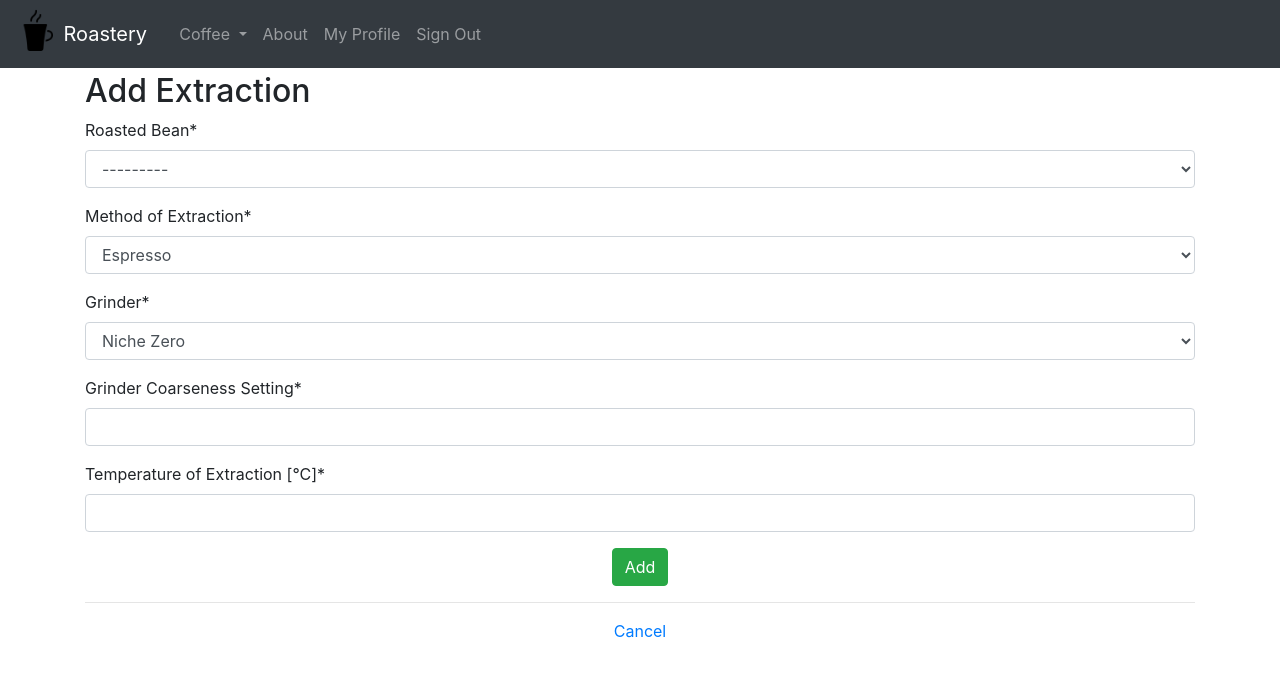
After one commit to kylehorton33/roastery, a Django app: page /coffee/extractions/add/ in a window 1280 px wide. The commit adds this page. Shown: the top 677 px of the page. Run offline with Django 3.2, Linux system fonts and the light colour scheme; the visitor is signed in with stand-in values (Sample User, id 1); data that the repository does not hold is empty; some libraries are stand-ins or nearby versions.

Commit message:
Implement `Extraction` view, url, templates

```diff
--- a/roastery/coffee/models.py
+++ b/roastery/coffee/models.py
@@ -76,6 +76,9 @@ class Extraction(TimeStampedModel):
     roasted_bean = models.ForeignKey(
         Roast, verbose_name="Roasted Bean", on_delete=models.CASCADE
     )
+    slug = AutoSlugField(
+        "Extraction URL slug", unique=True, always_update=False, populate_from="__str__"
+    )
     method = models.CharField(
         "Method of Extraction",
         max_length=20,
@@ -99,3 +102,6 @@ class Extraction(TimeStampedModel):
 
     def __str__(self):
         return f"{self.get_method_display()}: {self.roasted_bean}"
+
+    def get_absolute_url(self):
+        return reverse("coffee:extraction-detail", kwargs={"slug": self.slug})
--- a/roastery/coffee/urls.py
+++ b/roastery/coffee/urls.py
@@ -44,7 +44,30 @@ roast_urlpatterns = [
     ),
 ]
 
+extraction_urlpatterns = [
+    path(route="", view=views.ExtractionListView.as_view(), name="extraction-list"),
+    path(
+        route="add/", view=views.ExtractionCreateView.as_view(), name="extraction-add"
+    ),
+    path(
+        route="<slug:slug>/",
+        view=views.ExtractionDetailView.as_view(),
+        name="extraction-detail",
+    ),
+    path(
+        route="<slug:slug>/update/",
+        view=views.ExtractionUpdateView.as_view(),
+        name="extraction-update",
+    ),
+    path(
+        route="<slug:slug>/delete/",
+        view=views.ExtractionDeleteView.as_view(),
+        name="extraction-delete",
+    ),
+]
+
 urlpatterns = [
     path("beans/", include(bean_urlpatterns)),
     path("roasts/", include(roast_urlpatterns)),
+    path("extractions/", include(extraction_urlpatterns)),
 ]
--- a/roastery/coffee/views.py
+++ b/roastery/coffee/views.py
@@ -112,3 +112,40 @@ class RoastUpdateView(UserPassesTestMixin, UpdateView):
 class RoastDeleteView(LoginRequiredWithErrorMessageMixin, DeleteView):
     model = Roast
     success_url = reverse_lazy("coffee:roast-list")
+
+
+# EXTRACTION VIEWS
+
+
+class ExtractionListView(ListView):
+    model = Extraction
+
+
+class ExtractionDetailView(DetailView):
+    model = Extraction
+
+
+class ExtractionCreateView(LoginRequiredWithErrorMessageMixin, CreateView):
+    model = Extraction
+    fields = ["roasted_bean", "method", "grinder", "grind_setting", "temperature"]
+    permission_denied_message = "You're not allowed on this page without an account"
+
+    def form_valid(self, form):
+        form.instance.created_by = self.request.user
+        return super().form_valid(form)
+
+
+class ExtractionUpdateView(UserPassesTestMixin, UpdateView):
+    model = Extraction
+    fields = ["roasted_bean", "method", "grinder", "grind_setting", "temperature"]
+    permission_denied_message = "You can't make updates from this account"
+    action = "Update"
+    bootstrap_class = "warning"
+
+    def test_func(self):
+        return self.request.user == self.get_object().created_by
+
+
+class ExtractionDeleteView(LoginRequiredWithErrorMessageMixin, DeleteView):
+    model = Extraction
+    success_url = reverse_lazy("coffee:extraction-list")
--- a/roastery/templates/base.html
+++ b/roastery/templates/base.html
@@ -62,7 +62,7 @@
               <div class="dropdown-menu" aria-labelledby="navbarDropdown">
                 <a class="dropdown-item" href="{% url 'coffee:bean-list' %}">Green Beans</a>
                 <a class="dropdown-item" href="{% url 'coffee:roast-list' %}">Roasts</a>
-                <a class="dropdown-item" href="#TODO">Extractions</a>
+                <a class="dropdown-item" href="{% url 'coffee:extraction-list' %}">Extractions</a>
               </div>
             </li>
             <li class="nav-item">
--- /dev/null
+++ b/roastery/templates/coffee/extraction_form.html
@@ -0,0 +1,28 @@
+{% extends 'base.html' %}
+{% load crispy_forms_tags %}
+
+{% block title %}{{ view.action|default:"Add" }} Exraction | Roastery{% endblock title %}
+
+{% block content %}
+{% with action=view.action|default:"Add" %}
+<h2>{{action}} Extraction</h2>
+<form method="post" action=".">
+    {% csrf_token %}
+    {{ form|crispy }}
+    <div class="container">
+        <div class="d-flex justify-content-center">
+            <button type="submit" class="btn btn-{{ view.bootstrap_class|default:"success"}} mx-2">{{action}}</button>
+            {% if view.action == "Update" %}
+            <a href="{% url "coffee:extraction-delete" extraction.slug %}" class="btn btn-danger mx-2">Delete</a>
+            {% endif %}
+        </div>
+    </div>
+</form>
+{% endwith %}
+<hr>
+<div class="container">
+    <div class="d-flex justify-content-center">
+        <p><a href="{{request.META.HTTP_REFERER}}">Cancel</a></p>
+    </div>
+</div>
+{% endblock content %}
--- a/roastery/templates/pages/home.html
+++ b/roastery/templates/pages/home.html
@@ -23,6 +23,6 @@
 <ul>
     <li><a href="{% url 'coffee:bean-list' %}">Beans <small>({{bean_count}})</small></a></li>
     <li><a href="{% url 'coffee:roast-list' %}">Roasts <small>({{roast_count}})</small></a></li>
-    <li><a href="#TODO">Extraction <small>({{extraction_count}})</small></a></li>
+    <li><a href="{% url 'coffee:extraction-list' %}">Extractions <small>({{extraction_count}})</small></a></li>
 </ul>
 {% endblock content %}
```
Also changed, not shown: roastery/templates/coffee/extraction_confirm_delete.html (added, +17 -0 lines), roastery/templates/coffee/extraction_detail.html (added, +47 -0 lines), roastery/templates/coffee/extraction_list.html (added, +38 -0 lines), roastery/coffee/migrations/0003_extraction_slug.py (added).
